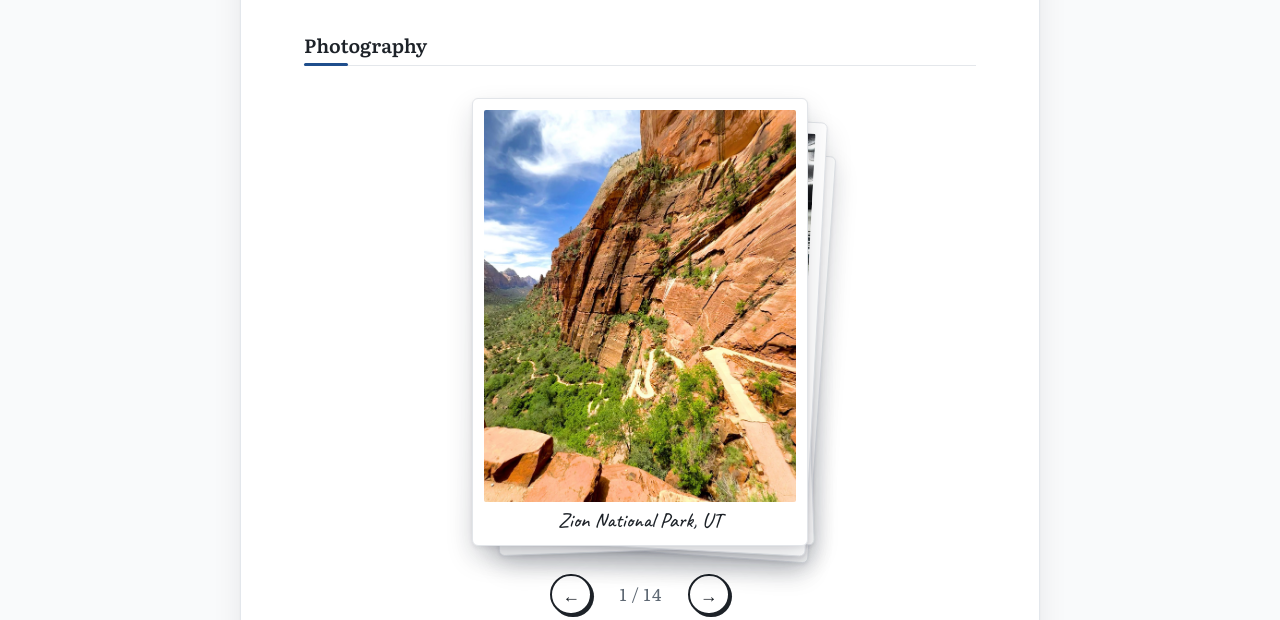
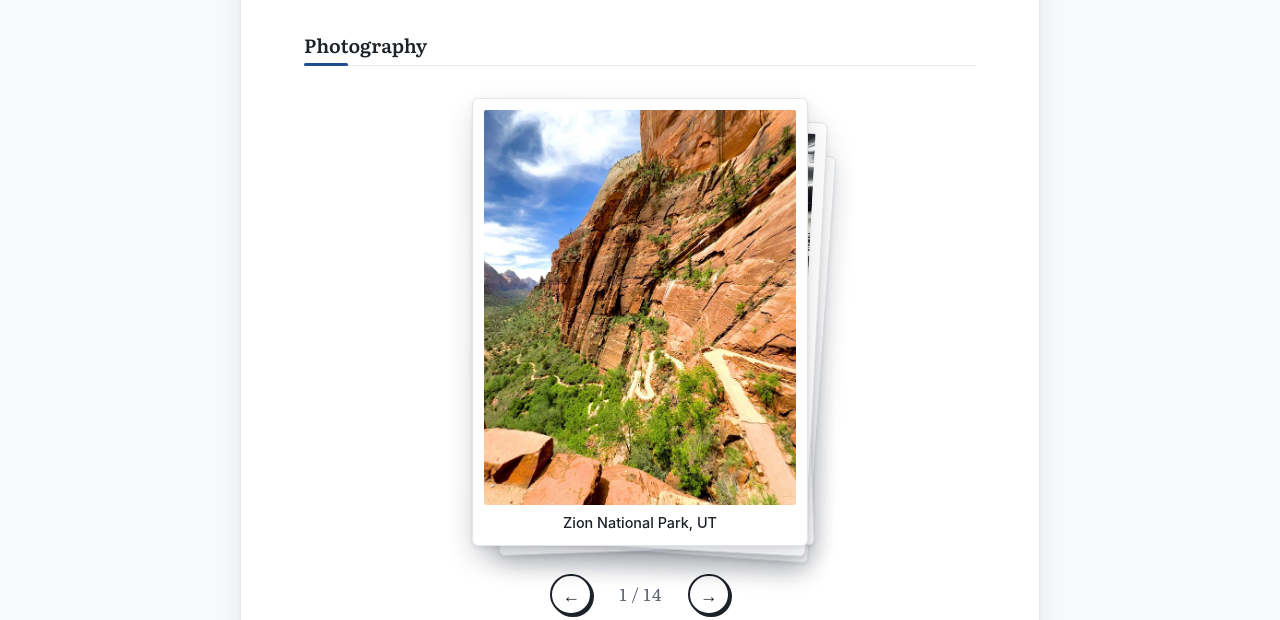
Before and after one commit to mklodi1/mklodi1.github.io, a Jekyll site: the page built from personal/index.html, in a window 1280 px wide. Shown: the part 230-850 px from the top of the page. Built offline with Jekyll 4.4.1, drawn with Linux system fonts in a browser that asks for light colours; some web fonts are replaced.

Commit message:
Photo labels: plain clean sans
Co-Authored-By: Claude Opus 5.5 <noreply@anthropic.com>
Claude-Session: https://claude.ai/code/session_018B7yRm4wV88UDqtVSP6gVK

```diff
--- a/assets/css/style.css
+++ b/assets/css/style.css
@@ -829,9 +829,9 @@ body { border-top: 6px solid var(--link); }
 @media (max-width: 560px) { .poem-card { padding: 1.4rem 1rem 1rem; } .poem-urdu { font-size: 1.2rem; line-height: 2.4; } }
 @media (prefers-reduced-motion: reduce) { .poem.on { animation: none; } }
 
-/* handwritten place labels under photos */
+/* place labels under photos */
 .deck-card figcaption.deck-place { display: block; }
 .deck-place, .deck-ready .deck-card figcaption.deck-place {
-  font-family: "Caveat", "Segoe Print", "Bradley Hand", cursive; font-style: normal; font-weight: 500;
-  font-size: 1.3rem; line-height: 1.1; color: #1D2228; text-align: center; padding: .45rem .25rem .1rem;
+  font-family: -apple-system, BlinkMacSystemFont, "Segoe UI", Roboto, Helvetica, Arial, sans-serif; font-style: normal; font-weight: 500;
+  font-size: .9rem; line-height: 1.2; letter-spacing: 0; color: #1D2228; text-align: center; padding: .55rem .25rem .15rem;
 }
--- a/personal/index.html
+++ b/personal/index.html
@@ -80,7 +80,7 @@ permalink: /personal/
   </section>
   {% endfor %}
 </article>
-<link href="https://fonts.googleapis.com/css2?family=Noto+Nastaliq+Urdu:wght@400;600&family=Caveat:wght@500&display=swap" rel="stylesheet">
+<link href="https://fonts.googleapis.com/css2?family=Noto+Nastaliq+Urdu:wght@400;600&display=swap" rel="stylesheet">
 <script>
   // Poetry card: shows a different couplet each day; arrows browse the rest.
   (function () {
```
